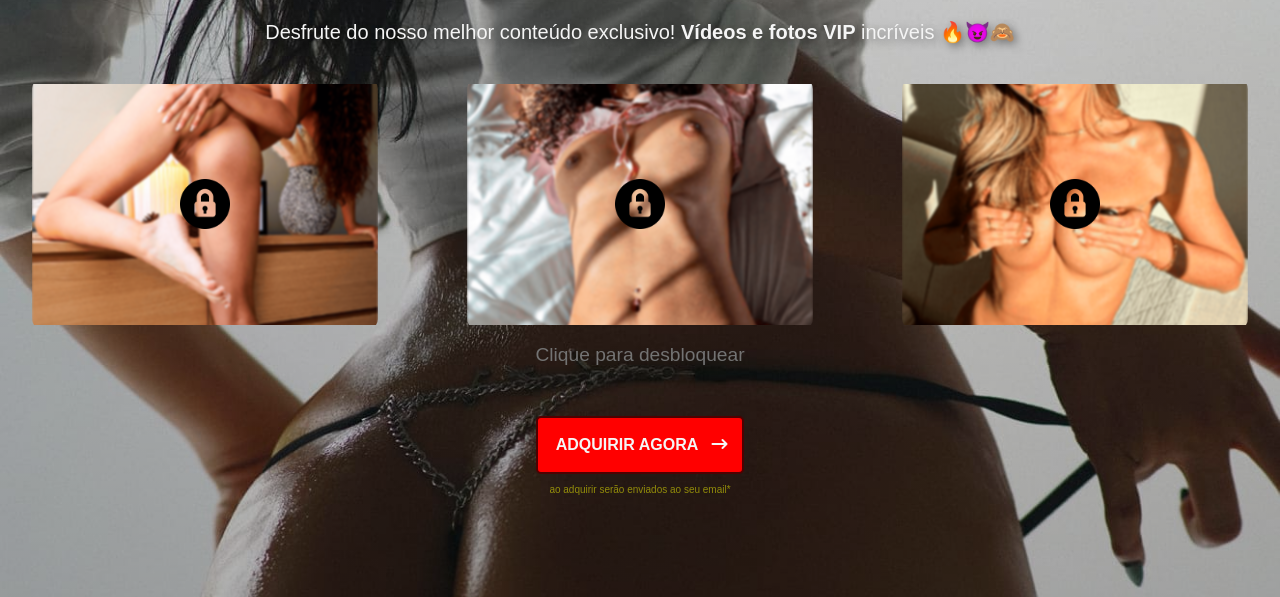
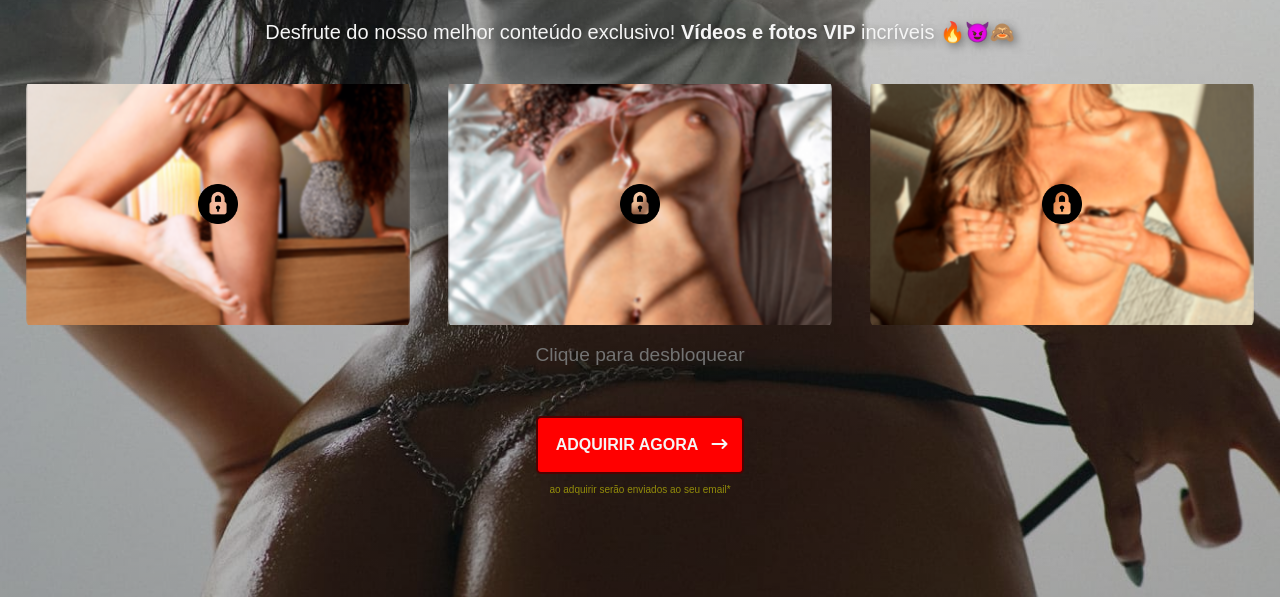
Before and after one commit to antonimatheus/ProjetinhoBlog, a plain HTML site: page index.html in a window 1280 px wide. Shown: the part 203-800 px from the top of the page. Drawn offline with Linux system fonts and the light colour scheme.

Commit message:
resized imgs

```diff
--- a/style.css
+++ b/style.css
@@ -90,14 +90,14 @@ body {
     align-items: center;
     width: 100%;
     max-height: 250px;
-    gap: 7vw;
     overflow: hidden;
     position: relative;
+    gap: 3vw;
 }
 
 .foto-container {
     position: relative;
-    width: 27vw;
+    width: 30vw;
     max-height: 250px;
     cursor: pointer;
     display: flex;
@@ -121,7 +121,7 @@ body {
     top: 50%;
     left: 50%;
     transform: translate(-50%, -50%);
-    width: 50px; /* Ajusta o tamanho do cadeado conforme necessário */
+    width: 40px; /* Ajusta o tamanho do cadeado conforme necessário */
     z-index: 2;
     pointer-events: none; /* O clique não afeta o cadeado, apenas o link da imagem */
 }
```
